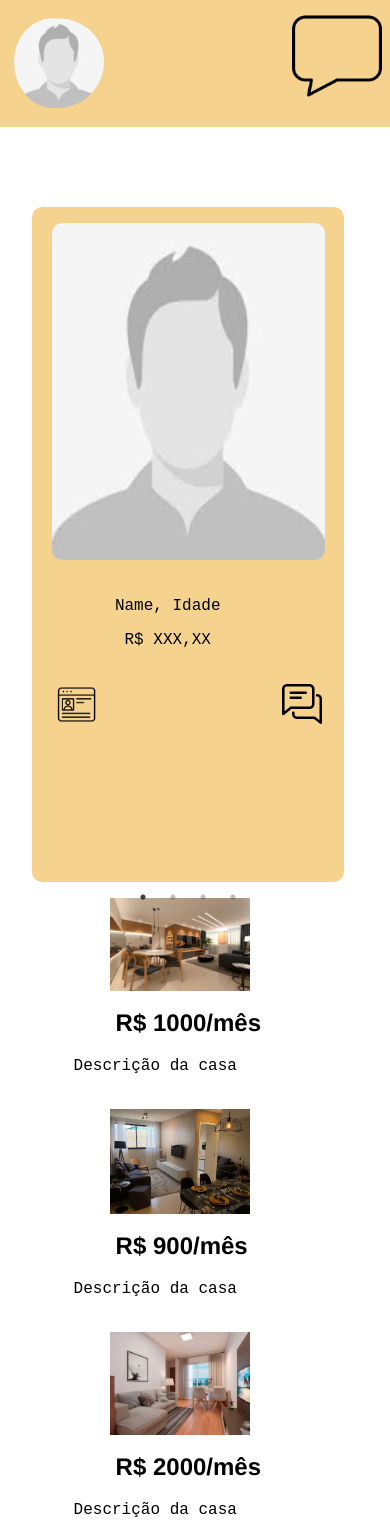
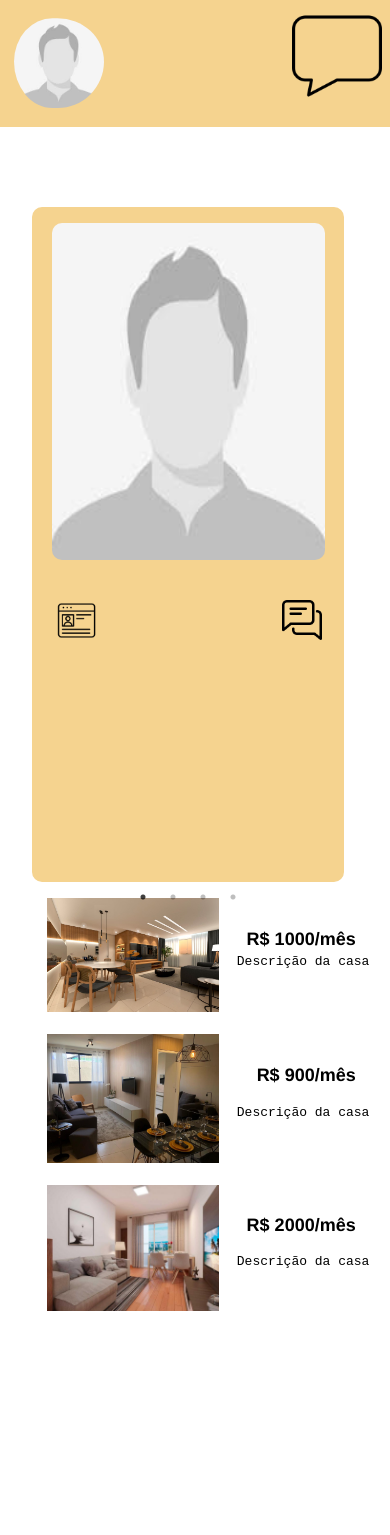
Before and after one commit to dsm-cefet-rj/trabalho2021-1-grupo-8, a React (Create React App) app in the folder frontend/: page /perfil in a window 390 px wide. After the commit the page ends 1331 px from the top, so only its background shows below. Built offline with nearby package versions, Linux system fonts and the light colour scheme; a web font is replaced by a local one.

Commit message:
responsividade alterada

```diff
--- a/frontend/src/components/Header/imoveis.css
+++ b/frontend/src/components/Header/imoveis.css
@@ -28,18 +28,24 @@
     }
 
     h2 {
-        margin-top: 5%;
-        margin-left: 2%;
+        margin-top: 9%;
+        float: right;
+        margin-right: 10%;
+        font-size: 18px;
         font-family: 'Franklin Gothic Medium', 'Arial Narrow', Arial, sans-serif;
     }
 
     p {
         font-family: 'Courier New', Courier, monospace;
+        font-size: 13px;
+        float: right;
+        margin-right: 6%;
+        margin-top: -18%;
     }
 
     .lista {
         display: block;
         align-items: center;
-        margin-left: 20%;
+        margin-left: 2%;
     }
 }
```
